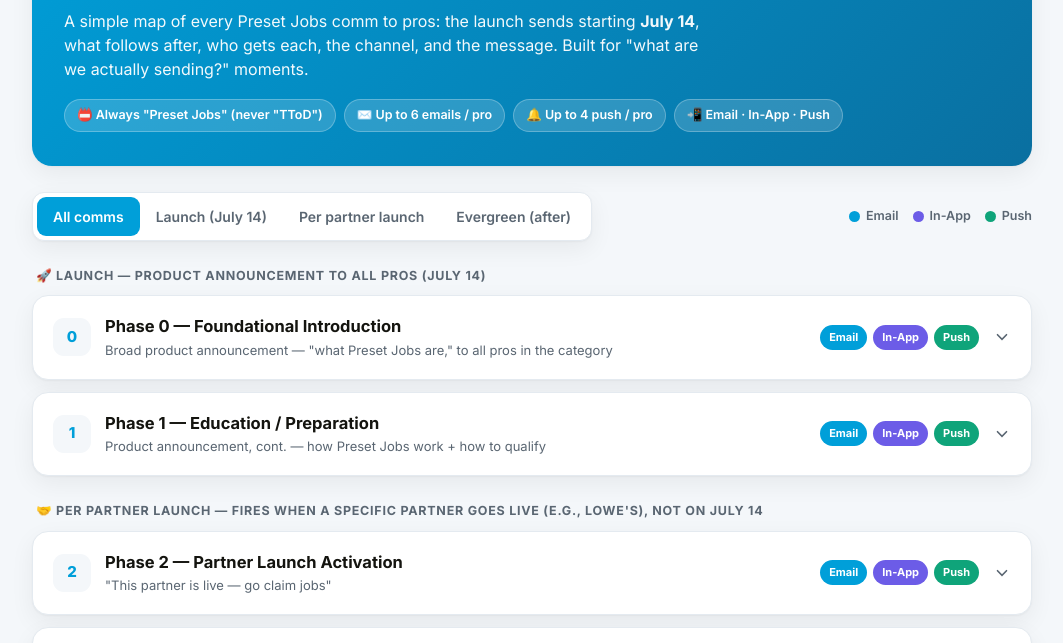
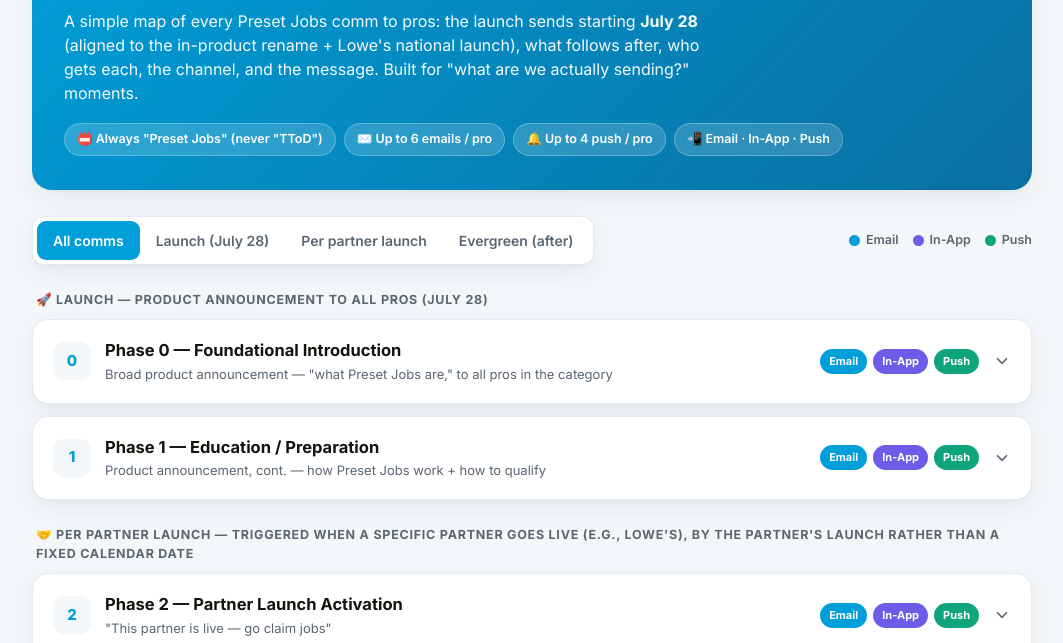
Before and after one commit to arobinson-del/preset-jobs-pro-comms, a plain HTML site: page index.html in a window 1280 px wide. Shown: the part 143-786 px from the top of the page, without its empty margins (108-1171 px from the left). Drawn offline with Linux system fonts and the light colour scheme.

Commit message:
Update launch dates: in-product flip + pro comms move to July 28 (Lowe's national launch)
Austin confirmed 6/24 the TToD -> Preset Jobs in-product rename aligns to
the Lowe's national launch date (July 28), shifting from the earlier July 14
anchor. PR/internal announcement also anchors to July 28.

Co-Authored-By: Claude Opus 4.8 (1M context) <noreply@anthropic.com>

```diff
--- a/index.html
+++ b/index.html
@@ -93,7 +93,7 @@
       Preset Jobs · Pro Comms
     </div>
     <h1>What goes out to pros — and when</h1>
-    <p>A simple map of every Preset Jobs comm to pros: the launch sends starting <b>July 14</b>, what follows after, who gets each, the channel, and the message. Built for "what are we actually sending?" moments.</p>
+    <p>A simple map of every Preset Jobs comm to pros: the launch sends starting <b>July 28</b> (aligned to the in-product rename + Lowe's national launch), what follows after, who gets each, the channel, and the message. Built for "what are we actually sending?" moments.</p>
     <div class="meta">
       <span class="chip">📛 Always "Preset Jobs" (never "TToD")</span>
       <span class="chip">✉️ Up to 6 emails / pro</span>
@@ -105,7 +105,7 @@
   <div class="controls">
     <div class="tabs">
       <button class="tab active" data-filter="all">All comms</button>
-      <button class="tab" data-filter="launch">Launch (July 14)</button>
+      <button class="tab" data-filter="launch">Launch (July 28)</button>
       <button class="tab" data-filter="partner">Per partner launch</button>
       <button class="tab" data-filter="evergreen">Evergreen (after)</button>
     </div>
@@ -117,7 +117,7 @@
   </div>
 
   <!-- LAUNCH -->
-  <div class="group-label" data-group="launch">🚀 Launch — product announcement to all pros (July 14)</div>
+  <div class="group-label" data-group="launch">🚀 Launch — product announcement to all pros (July 28)</div>
 
   <div class="card launch" data-type="launch">
     <div class="card-head">
@@ -150,7 +150,7 @@
   </div>
 
   <!-- PARTNER LAUNCHES -->
-  <div class="group-label" data-group="partner">🤝 Per partner launch — fires when a specific partner goes live (e.g., Lowe's), not on July 14</div>
+  <div class="group-label" data-group="partner">🤝 Per partner launch — triggered when a specific partner goes live (e.g., Lowe's), by the partner's launch rather than a fixed calendar date</div>
 
   <div class="card" data-type="partner">
     <div class="card-head">
@@ -241,7 +241,7 @@
   </div>
 
   <footer>
-    Source: Preset Jobs Comms Strategy (approved). &nbsp;·&nbsp; Brand colors/font are an approximation of Thumbtack styling — swap for official brand tokens if needed. &nbsp;·&nbsp; Pro launch comms align to the July 14 in-product flip; PR / internal announcement is July 15.
+    Source: Preset Jobs Comms Strategy (approved). &nbsp;·&nbsp; Brand colors/font are an approximation of Thumbtack styling — swap for official brand tokens if needed. &nbsp;·&nbsp; Pro launch comms align to the July 28 in-product flip (confirmed 6/24 to move with the Lowe's national launch, from the earlier July 14 anchor); PR / internal announcement also anchors to July 28.
   </footer>
 
 </div>
```
